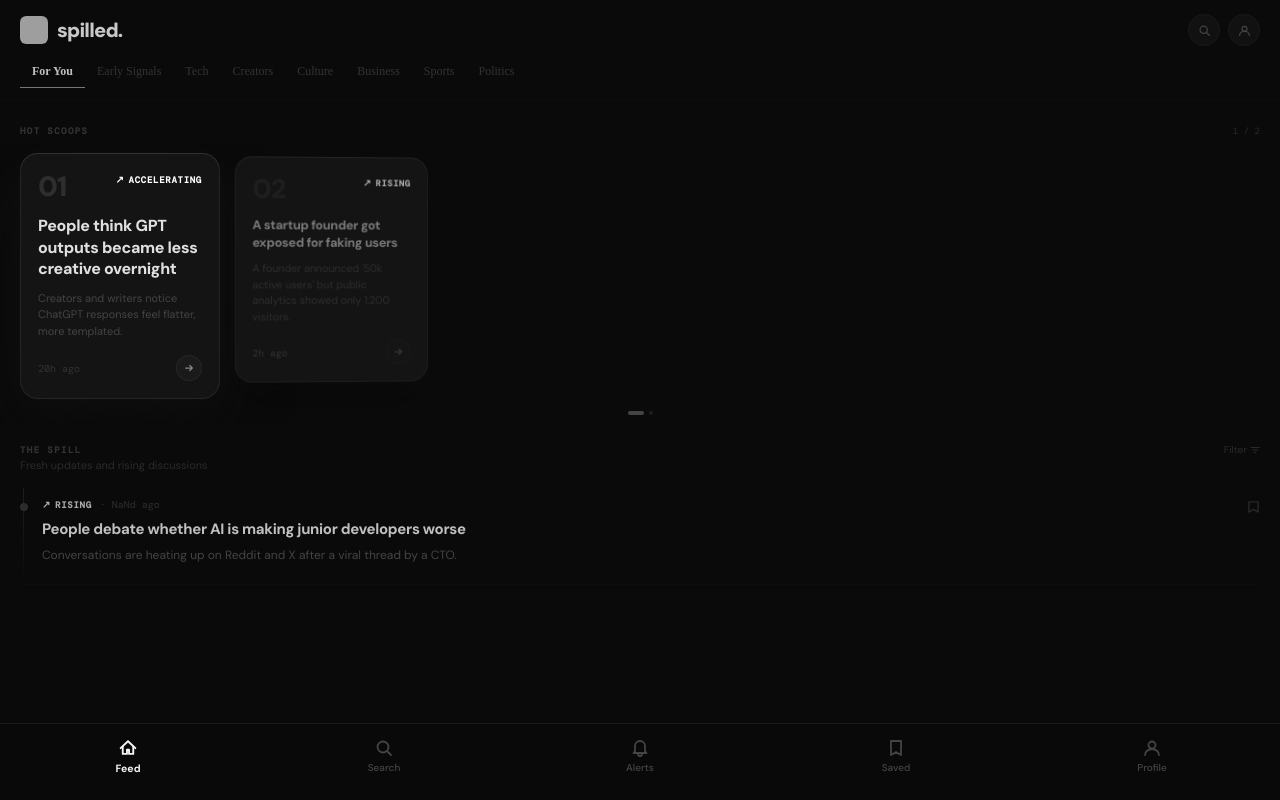
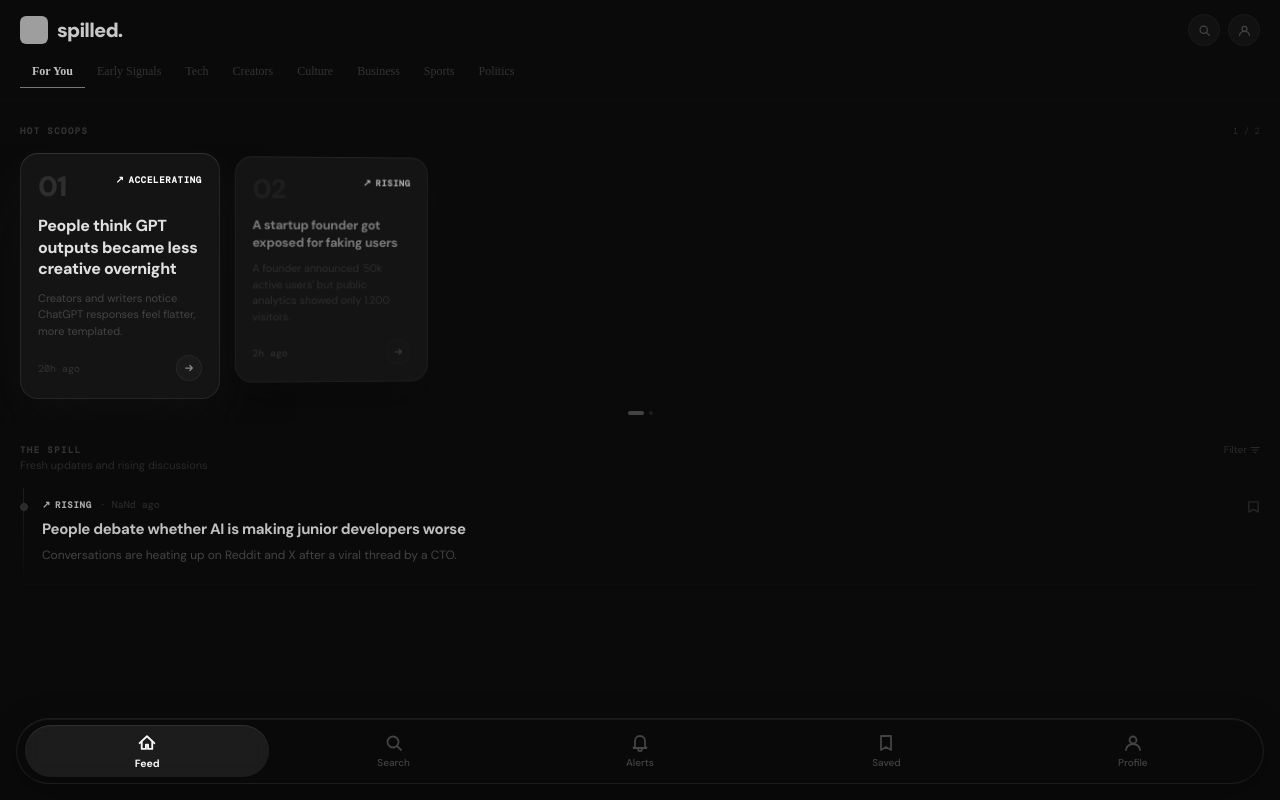
Before and after one commit to pinflow1/Spilled-, a React (Vite) app: page / in a window 1280 px wide. Both pictures are taken after a click on the button "Skip to feed". Built offline with nearby package versions, Linux system fonts and the light colour scheme; grey boxes are pictures that could not be loaded; a web font is replaced by a local one.

Commit message:
Update BottomNav.jsx

```diff
--- a/src/components/BottomNav.jsx
+++ b/src/components/BottomNav.jsx
@@ -1,3 +1,5 @@
+import { useState, useEffect, useRef } from "react";
+
 const TABS = [
   {
     id: "feed", label: "Feed",
@@ -43,42 +45,107 @@
       </svg>
     )
   },
-]
+];
 
 export default function BottomNav({ active, onChange }) {
+  const [indicatorStyle, setIndicatorStyle] = useState({ left: 0, width: 0 });
+  const tabRefs = useRef({});
+
+  useEffect(() => {
+    const activeTabElement = tabRefs.current[active];
+    if (activeTabElement) {
+      const { offsetLeft, offsetWidth } = activeTabElement;
+      setIndicatorStyle({ left: offsetLeft, width: offsetWidth });
+    }
+  }, [active]);
+
   return (
-    <div style={{
-      position: "fixed", bottom: 0, left: 0, right: 0, zIndex: 100,
-      background: "#0a0a0aF2", backdropFilter: "blur(24px)",
-      borderTop: "1px solid #1a1a1a",
-      display: "flex", padding: "10px 0 22px",
-    }}>
-      {TABS.map(tab => {
-        const a = active === tab.id
+    <>
+      <div
+        style={{
+          position: "fixed",
+          bottom: 16,
+          left: 16,
+          right: 16,
+          zIndex: 100,
+          // Glassmorphism / liquid glass
+          background: "rgba(10, 10, 10, 0.85)",
+          backdropFilter: "blur(24px)",
+          borderRadius: 100, // pill shape
+          border: "1px solid rgba(255, 255, 255, 0.08)",
+          boxShadow: "0 8px 32px rgba(0, 0, 0, 0.3), inset 0 1px 0 rgba(255, 255, 255, 0.05)",
+          padding: "6px 8px",
+          display: "flex",
+          justifyContent: "space-between",
+          alignItems: "center",
+          gap: 2,
+        }}
+      >
+        {/* Liquid glass sliding indicator */}
+        <div
+          style={{
+            position: "absolute",
+            top: 6,
+            bottom: 6,
+            left: indicatorStyle.left,
+            width: indicatorStyle.width,
+            background: "rgba(255, 255, 255, 0.08)",
+            borderRadius: 100,
+            transition: "left 0.35s cubic-bezier(0.34, 1.2, 0.64, 1), width 0.35s cubic-bezier(0.34, 1.2, 0.64, 1)",
+            pointerEvents: "none",
+            backdropFilter: "blur(8px)",
+            boxShadow: "inset 0 1px 1px rgba(255,255,255,0.1)",
+          }}
+        />
+
+        {TABS.map((tab) => {
+          const isActive = active === tab.id;
           return (
             <button
               key={tab.id}
+              ref={(el) => (tabRefs.current[tab.id] = el)}
               onClick={() => onChange(tab.id)}
               style={{
-              flex: 1, background: "none", border: "none", cursor: "pointer",
-              padding: "4px",
-              display: "flex", flexDirection: "column", alignItems: "center", gap: 3,
-              transition: "transform 0.15s cubic-bezier(0.34,1.56,0.64,1)",
-              transform: a ? "scale(1.05)" : "scale(1)",
+                flex: 1,
+                background: "none",
+                border: "none",
+                cursor: "pointer",
+                padding: "8px 4px",
+                borderRadius: 100,
+                display: "flex",
+                flexDirection: "column",
+                alignItems: "center",
+                gap: 3,
+                transition: "transform 0.15s cubic-bezier(0.34, 1.56, 0.64, 1)",
+                transform: isActive ? "scale(1.05)" : "scale(1)",
+                zIndex: 2,
               }}
             >
-            {tab.icon(a)}
-            <span style={{
-              fontSize: 10, fontWeight: a ? 700 : 500,
-              color: a ? "#f5f5f7" : "#444",
+              {tab.icon(isActive)}
+              <span
+                style={{
+                  fontSize: 10,
+                  fontWeight: isActive ? 700 : 500,
+                  color: isActive ? "#f5f5f7" : "#444",
                   fontFamily: "'DM Sans', sans-serif",
                   transition: "color 0.15s ease",
-            }}>
+                }}
+              >
                 {tab.label}
               </span>
             </button>
-        )
+          );
         })}
       </div>
-  )
+
+      {/* Safe area inset for newer iPhones */}
+      <style>{`
+        @supports (padding-bottom: env(safe-area-inset-bottom)) {
+          body {
+            padding-bottom: env(safe-area-inset-bottom);
           }
+        }
+      `}</style>
+    </>
+  );
+          }
```
Lines whose indentation alone changed are shown as unchanged.
